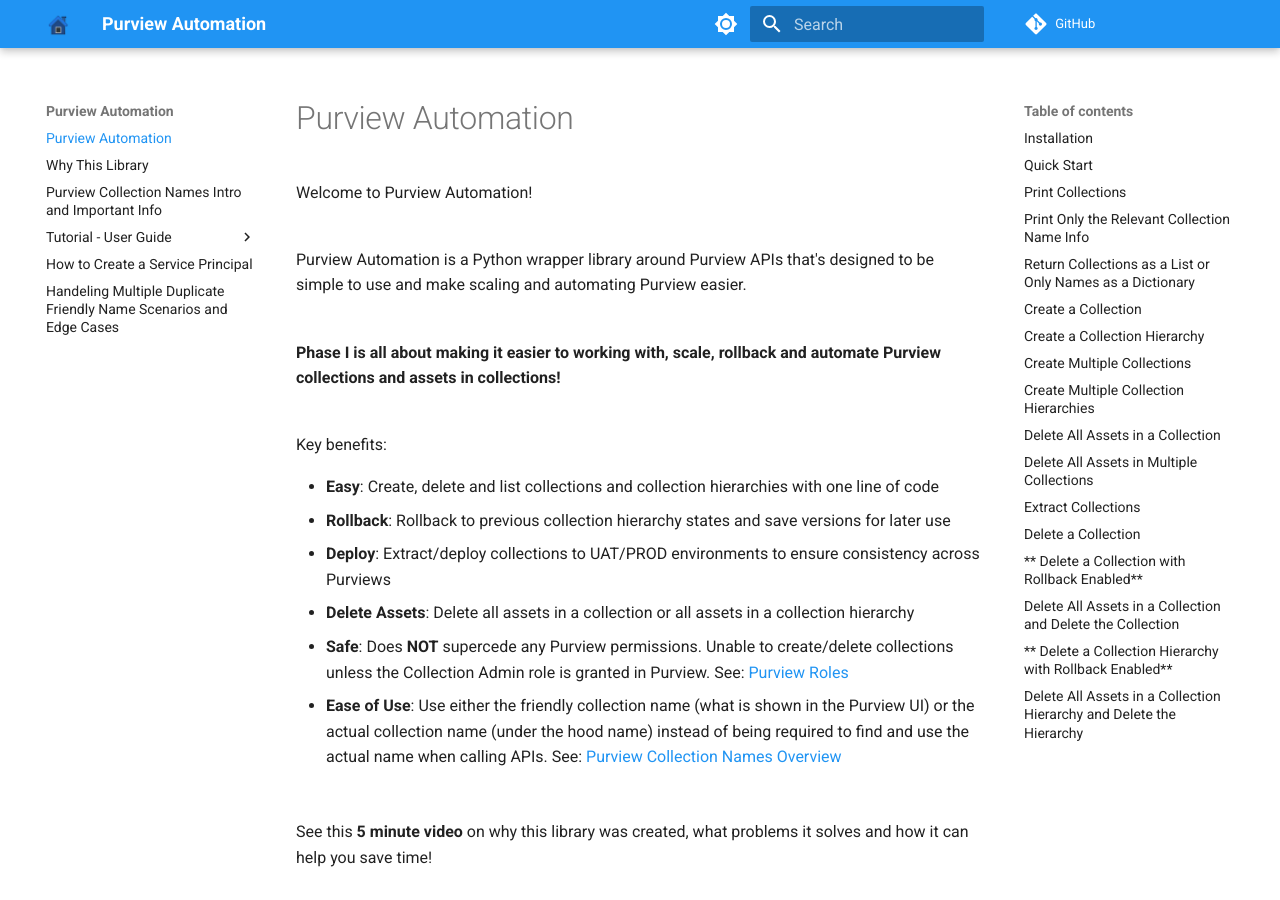
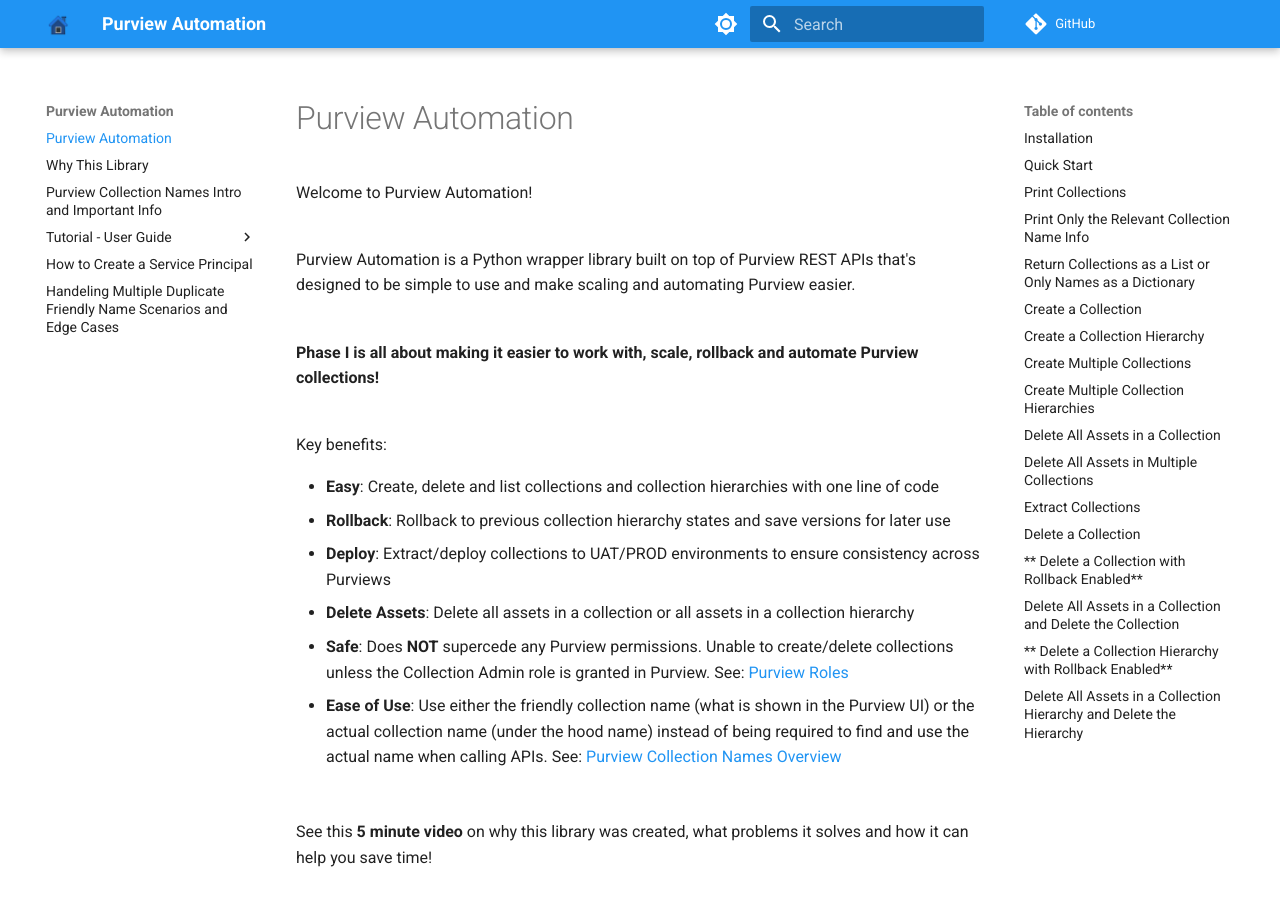
Before and after one commit to Ludwinic1/purviewautomation, an MkDocs documentation site: the page built from docs/index.md, in a window 1280 px wide and 900 px high. Built offline with MkDocs 1.6.1 and Material for MkDocs 9.7.7, drawn with Linux system fonts in a browser that asks for light colours; comment, search, counter and statistics services are not loaded.

```diff
--- a/docs/index.md
+++ b/docs/index.md
@@ -1,10 +1,10 @@
 Welcome to Purview Automation!
 
 <br>
-Purview Automation is a Python wrapper library around Purview APIs that's designed to be simple to use and make scaling and automating Purview easier.
+Purview Automation is a Python wrapper library built on top of Purview REST APIs that's designed to be simple to use and make scaling and automating Purview easier.
 
 <br>
-**Phase I is all about making it easier to working with, scale, rollback and automate Purview collections and assets in collections!**
+**Phase I is all about making it easier to work with, scale, rollback and automate Purview collections!**
 
 <br>
 Key benefits:
--- a/pyproject.toml
+++ b/pyproject.toml
@@ -5,7 +5,7 @@ build-backend = "hatchling.build"
 [project]
 name = "purviewautomation"
 description = "Purview Automation is a Python wrapper library built on top of Purview REST APIs that's designed to be simple to use and make scaling and automating Purview easier."
-version = "0.0.1"
+version = "0.1.0"
 authors = [
     { name = "Nick Ludwig", email = "nick.ludwig223@gmail.com" },
 ]
```
Also changed, not shown: docs/create-a-service-principal.md (+2 -2 lines).
